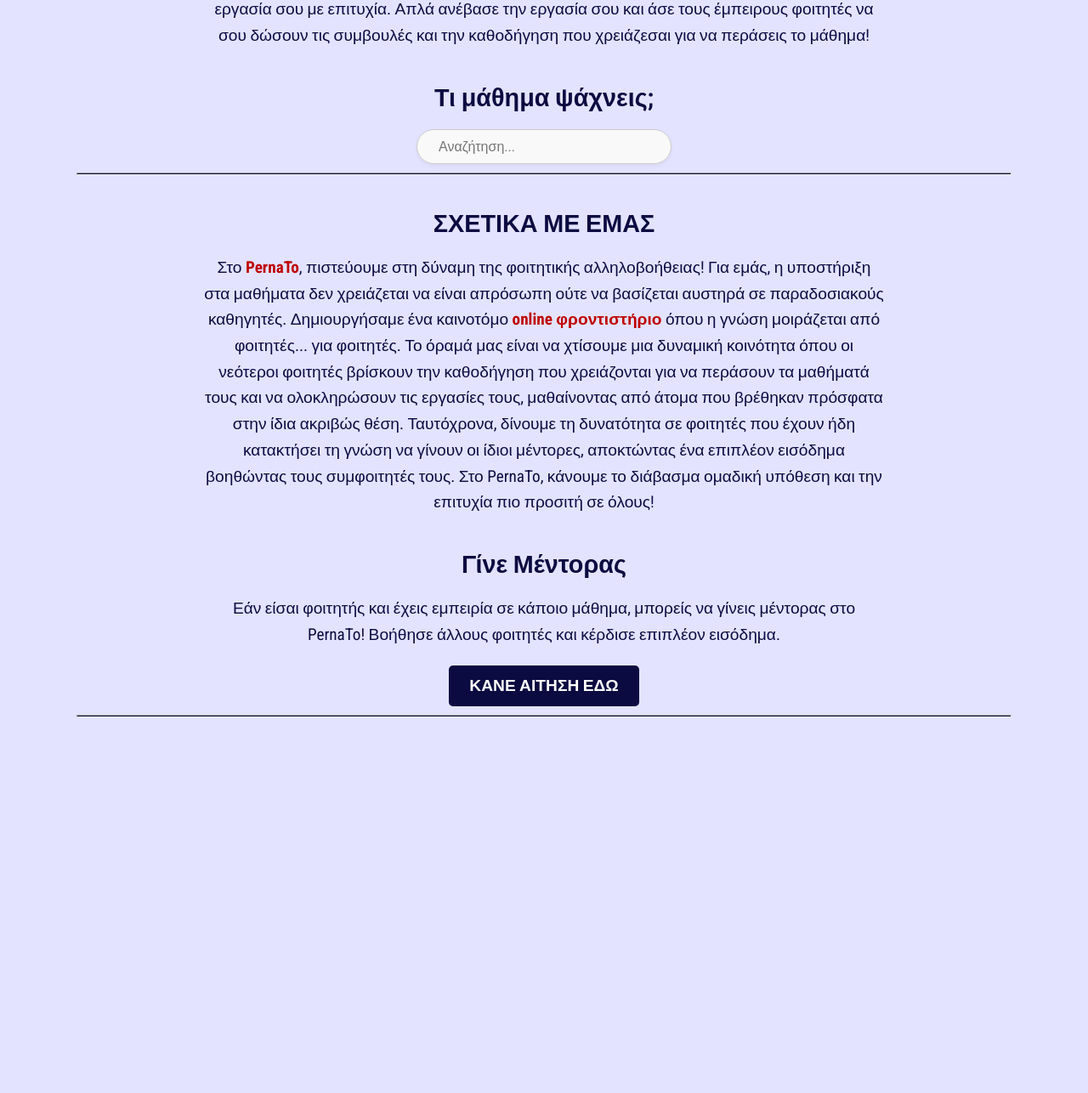
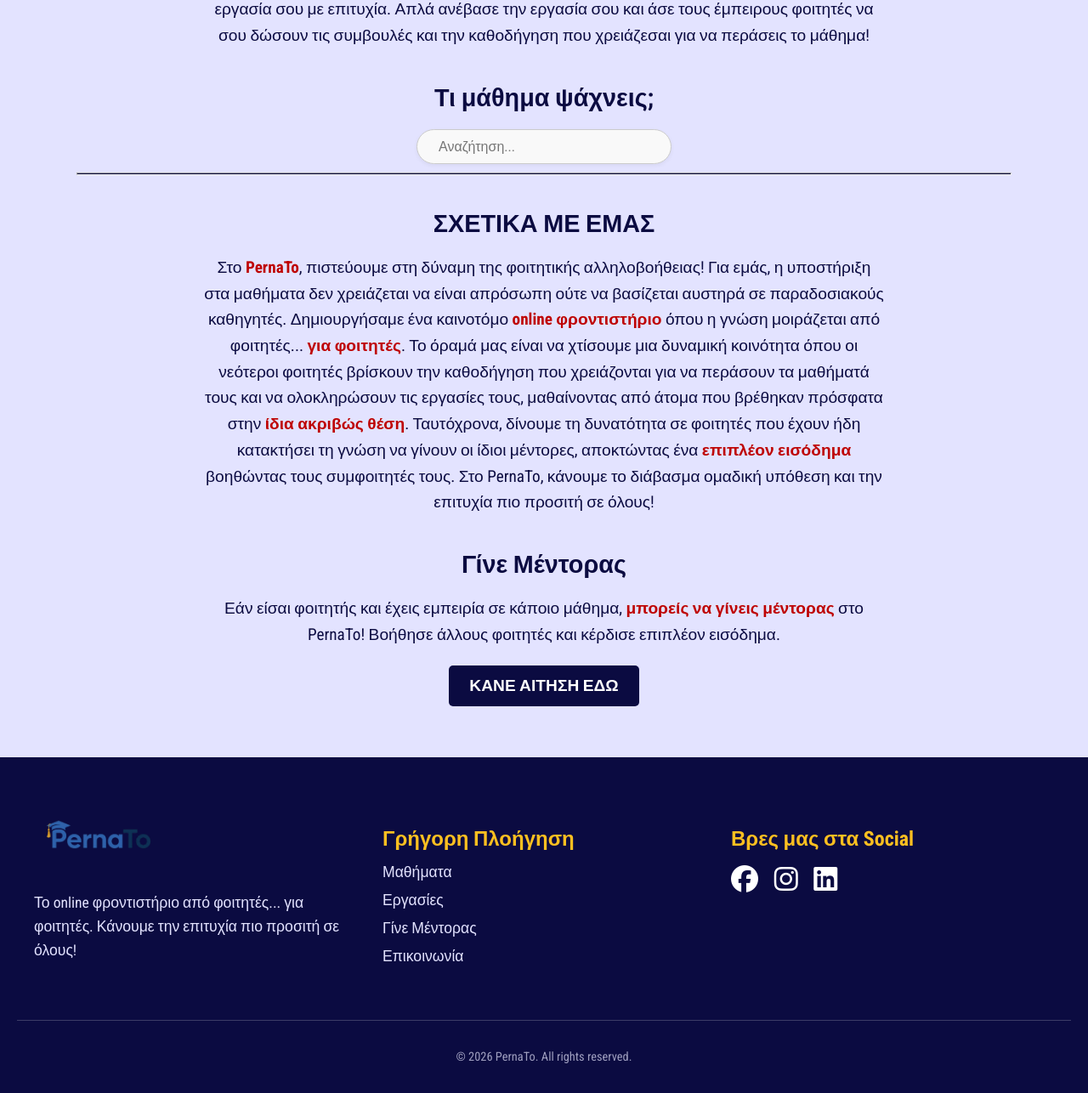
Before and after one commit to kratimenos/PernaTo_online, a Django app: page / in a window 1280 px wide. Shown: the part 1511-2797 px from the top of the page at 85% size. Before the commit the page ends 2355 px from the top, so only its background shows below. Run offline with Django 5.2, Linux system fonts and the light colour scheme.

Commit message:
home.html and home.css  comments update

```diff
--- a/core/static/home.css
+++ b/core/static/home.css
@@ -488,3 +463,91 @@
     background-color: rgb(50, 15, 147);
     transform: scale(1.05);
 }
+
+
+/* Footer Section */
+
+.site-footer {
+    background-color: rgb(11, 11, 65);
+    color: white;
+    padding: 50px 20px 20px;
+    margin-top: 60px;
+    text-align: left;
+}
+
+.footer-content {
+    display: flex;
+    justify-content: space-around; /* Distribute space evenly between sections */
+    flex-wrap: wrap; /* Allow items to wrap on smaller screens */
+    max-width: 1200px;
+    margin: 0 auto;
+    gap: 30px;
+}
+
+.footer-section {
+    flex: 1; /* Allow sections to grow and fill available space */
+    min-width: 250px;
+    margin-bottom: 20px;
+}
+
+.footer-logo {
+    height: 80px;
+    width: auto;
+    margin-bottom: 5px;
+}
+
+.footer-section h4 {
+    color: rgb(255, 192, 32);
+    font-size: 1.5rem;
+    margin-bottom: 15px;
+    font-weight: bold;
+}
+
+.footer-section.about-brand p {
+    line-height: 1.6;
+    font-size: 1.1rem;
+    color: #e3e3ff;
+}
+
+/* Links Section */
+.footer-section.links {
+    display: flex;
+    flex-direction: column;
+}
+
+.footer-section.links a {
+    color: #e3e3ff;
+    text-decoration: none;
+    margin-bottom: 12px;
+    font-size: 1.1rem;
+    transition: all 0.3s ease;
+}
+
+.footer-section.links a:hover {
+    color: rgb(255, 192, 32);
+    transform: translateX(5px);
+}
+
+/* Social Media Icons */
+.social-icons a {
+    display: inline-block;
+    color: white;
+    font-size: 2rem;
+    margin-right: 15px;
+    transition: all 0.3s ease;
+}
+
+.social-icons a:hover {
+    color: rgb(255, 192, 32);
+    transform: scale(1.2);
+}
+
+/* Copyright */
+.footer-bottom {
+    text-align: center;
+    border-top: 1px solid rgba(255, 255, 255, 0.2);
+    padding-top: 20px;
+    margin-top: 30px;
+    font-size: 0.9rem;
+    color: #a0a0c0;
+}
--- a/core/templates/home.html
+++ b/core/templates/home.html
@@ -1,6 +1,8 @@
 {% load static %}
 <!DOCTYPE html>
+
 <html lang="el">
+
 <head>
     <meta charset="UTF-8">
     <meta name="viewport" content="width=device-width, initial-scale=1.0">
@@ -12,11 +14,15 @@
     <link rel="stylesheet" href="{% static 'home.css' %}">
     <link rel="icon" href="{% static 'logo.png' %}" type="image/x-icon">
 </head>
+
 <body>
+
+    <!-- Navigation Bar -->
     <nav class="top">
         <img src="{% static 'logo.png' %}" alt="Logo" class="nav-logo">
         <a href="{% url 'courses' %}" class="nav-about-us">ΜΑΘΗΜΑΤΑ</a>
         <a href="{% url 'exercises' %}" class="nav-about-us">ΕΡΓΑΣΙΕΣ</a>
+        <a href="{% url 'become_assistant' %}" class="nav-become-assistant">ΓΙΝΕ ΜΕΝΤΟΡΑΣ</a>
         <a href="{% url 'about' %}" class="nav-about-us">ΣΧΕΤΙΚΑ ΜΕ ΜΑΣ</a>
         <a href="{% url 'contact' %}" class="nav-about-us">ΕΠΙΚΟΙΝΩΝΙΑ</a>
         {% if user.is_authenticated %}
@@ -25,7 +31,11 @@
             <a href="{% url 'login' %}">ΣΥΝΔΕΣΗ</a>
         {% endif %}
     </nav>
+
+    <!-- Main Content -->
     <div class="container">
+
+        <!-- Header Section  -->
         <div class="header">
             <p class="header-title">ΠΕΡΝΑ ΤΟ ΜΑΘΗΜΑ ΣΟΥ<br>ΜΑΖΙ ΜΑΣ</p>
             <p class="content">Βρες τον κατάλληλο βοηθό για εσένα!</p>
@@ -33,10 +43,14 @@
                 <a href="{% url 'courses' %}" class="header-button">ΞΕΚΙΝΑ ΤΩΡΑ</a>
             </div>
         </div>
+
+
+        <!-- Popular Courses Section -->
         <div class="popular-courses">
             <p class="popular-courses-title">ΔΗΜΟΦΙΛΗ ΜΑΘΗΜΑΤΑ</p>
             <hr class="divider">
             <div class="courses-grid">
+
                 <a href="#" class="maths-button">
                     <div class="maths-image">
                         <img src="{% static 'maths.png' %}" alt="Μάθημα">
@@ -45,6 +59,7 @@
                         <h3>ΜΑΘΗΜΑΤΙΚΑ</h3>
                     </div>
                 </a>
+
                 <a href="#" class="programming-button">
                     <div class="programming-image">
                         <img src="{% static 'programming.png' %}" alt="Μάθημα">
@@ -53,6 +68,7 @@
                         <h3>ΠΛΗΡΟΦΟΡΙΚΗ</h3>
                     </div>
                 </a>
+
                 <a href="#" class="physics-button">
                     <div class="physics-image">
                         <img src="{% static 'physics.png' %}" alt="Μάθημα">
@@ -65,6 +81,8 @@
             <hr class="divider">
         </div>
 
+
+        <!-- Exercises Section -->
         <div class="exercises">
             <h2 class="exercises-title">ΑΝΑΘΕΣΕ ΤΗΝ ΕΡΓΑΣΙΑ ΣΟΥ</h2>
 
@@ -83,26 +101,61 @@
         </div>
 
 
+        <!-- Search Section -->
         <div class="search">
             <p class="search-title">Τι μάθημα ψάχνεις;</p>
             <input type="text" placeholder="Αναζήτηση..." class="search-input">
             <hr class="divider">
         </div>
 
+
+        <!-- About Us Section -->
         <div class="about-us">
             <h2 class="about-us-title">ΣΧΕΤΙΚΑ ΜΕ ΕΜΑΣ</h2>
-            <p class="about-us-content">Στο <span class="highlighter">PernaTo</span>, πιστεύουμε στη δύναμη της φοιτητικής αλληλοβοήθειας! Για εμάς, η υποστήριξη στα μαθήματα δεν χρειάζεται να είναι απρόσωπη ούτε να βασίζεται αυστηρά σε παραδοσιακούς καθηγητές. Δημιουργήσαμε ένα καινοτόμο <span class="highlighter">online φροντιστήριο</span> όπου η γνώση μοιράζεται από φοιτητές... για φοιτητές. Το όραμά μας είναι να χτίσουμε μια δυναμική κοινότητα όπου οι νεότεροι φοιτητές βρίσκουν την καθοδήγηση που χρειάζονται για να περάσουν τα μαθήματά τους και να ολοκληρώσουν τις εργασίες τους, μαθαίνοντας από άτομα που βρέθηκαν πρόσφατα στην ίδια ακριβώς θέση. Ταυτόχρονα, δίνουμε τη δυνατότητα σε φοιτητές που έχουν ήδη κατακτήσει τη γνώση να γίνουν οι ίδιοι μέντορες, αποκτώντας ένα επιπλέον εισόδημα βοηθώντας τους συμφοιτητές τους. Στο PernaTo, κάνουμε το διάβασμα ομαδική υπόθεση και την επιτυχία πιο προσιτή σε όλους!</p>
+            <p class="about-us-content">Στο <span class="highlighter">PernaTo</span>, πιστεύουμε στη δύναμη της φοιτητικής αλληλοβοήθειας! Για εμάς, η υποστήριξη στα μαθήματα δεν χρειάζεται να είναι απρόσωπη ούτε να βασίζεται αυστηρά σε παραδοσιακούς καθηγητές. Δημιουργήσαμε ένα καινοτόμο <span class="highlighter">online φροντιστήριο</span> όπου η γνώση μοιράζεται από φοιτητές... <span class="highlighter">για φοιτητές</span>. Το όραμά μας είναι να χτίσουμε μια δυναμική κοινότητα όπου οι νεότεροι φοιτητές βρίσκουν την καθοδήγηση που χρειάζονται για να περάσουν τα μαθήματά τους και να ολοκληρώσουν τις εργασίες τους, μαθαίνοντας από άτομα που βρέθηκαν πρόσφατα στην <span class="highlighter">ίδια ακριβώς θέση</span>. Ταυτόχρονα, δίνουμε τη δυνατότητα σε φοιτητές που έχουν ήδη κατακτήσει τη γνώση να γίνουν οι ίδιοι μέντορες, αποκτώντας ένα <span class="highlighter">επιπλέον εισόδημα</span> βοηθώντας τους συμφοιτητές τους. Στο PernaTo, κάνουμε το διάβασμα ομαδική υπόθεση και την επιτυχία πιο προσιτή σε όλους!</p>
         </div>
 
 
+        <!-- Become Assistant Section -->
+        <div class="be-assistant">
+            <h2 class="be-assistant-title">Γίνε Μέντορας</h2>
+            <p class="be-assistant-content">Εάν είσαι φοιτητής και έχεις εμπειρία σε κάποιο μάθημα, <span class="highlighter">μπορείς να γίνεις μέντορας</span> στο PernaTo! Βοήθησε άλλους φοιτητές και κέρδισε επιπλέον εισόδημα.</p>
+            <a href="{% url 'become_assistant' %}" class="be-assistant-button">ΚΑΝΕ ΑΙΤΗΣΗ ΕΔΩ</a>
+        </div>
 
 
-        <div class="be-assistant">
-            <h2 class="be-assistant-title">Γίνε Μέντορας</h2>
-            <p class="be-assistant-content">Εάν είσαι φοιτητής και έχεις εμπειρία σε κάποιο μάθημα, μπορείς να γίνεις μέντορας στο PernaTo! Βοήθησε άλλους φοιτητές και κέρδισε επιπλέον εισόδημα.</p>
-            <a href="{% url 'become_assistant' %}" class="be-assistant-button">ΚΑΝΕ ΑΙΤΗΣΗ ΕΔΩ</a>
-            <hr class="divider">
+        <!-- Footer Section -->
+        <footer class="site-footer">
+        <div class="footer-content">
+            <div class="footer-section about-brand">
+                <img src="{% static 'logo-removebg.png' %}" alt="Logo" class="footer-logo">
+                <p>Το online φροντιστήριο από φοιτητές... για φοιτητές. Κάνουμε την επιτυχία πιο προσιτή σε όλους!</p>
+            </div>
+
+            <div class="footer-section links">
+                <h4>Γρήγορη Πλοήγηση</h4>
+                <a href="{% url 'courses' %}">Μαθήματα</a>
+                <a href="{% url 'exercises' %}">Εργασίες</a>
+                <a href="{% url 'become_assistant' %}">Γίνε Μέντορας</a>
+                <a href="{% url 'contact' %}">Επικοινωνία</a>
+            </div>
+
+            <div class="footer-section social">
+                <h4>Βρες μας στα Social</h4>
+                <div class="social-icons">
+                    <a href="#" title="Facebook"><i class="fab fa-facebook"></i></a>
+                    <a href="#" title="Instagram"><i class="fab fa-instagram"></i></a>
+                    <a href="#" title="LinkedIn"><i class="fab fa-linkedin"></i></a>
+                </div>
+            </div>
         </div>
+
+        <div class="footer-bottom">
+            <p>&copy; 2026 PernaTo. All rights reserved.</p>
+        </div>
+    </footer>
+
     </div>
+
 </body>
 </html>
```
Also changed, not shown: other parts of core/static/home.css (+77 -102 lines), core/static/logo-removebg.png (added).
